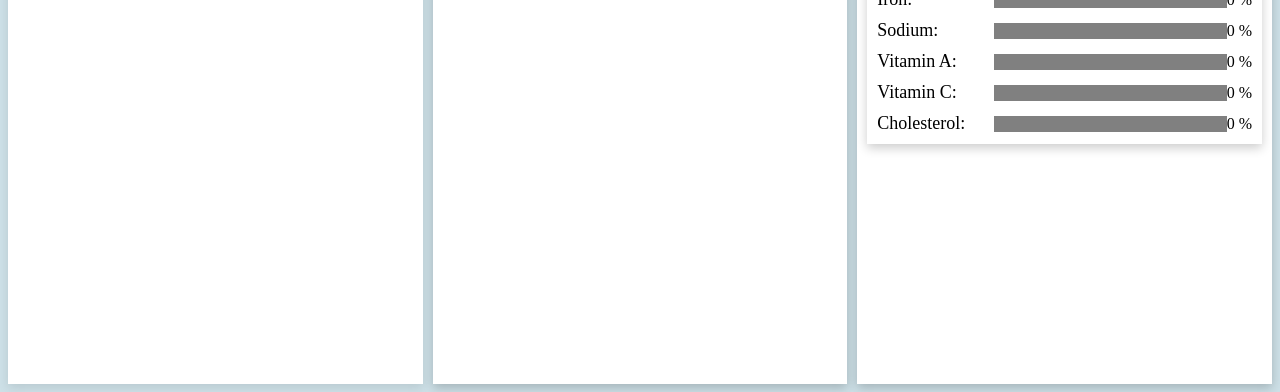
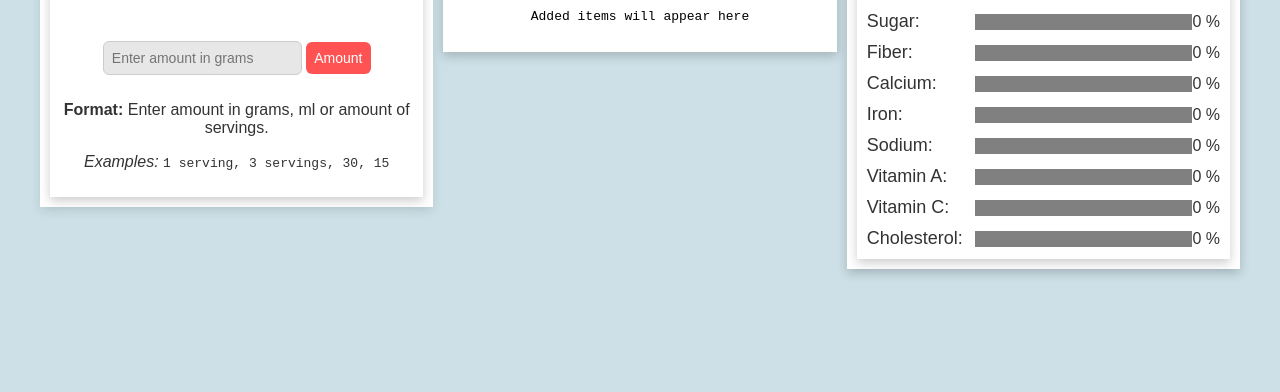
Before and after one commit to scwarren23/326-Project-Health-Website, a website: page frontend/foodTracker/UIFoodTracker.html in a window 1280 px wide. Shown: the part 436-828 px from the top of the page. Drawn offline with Linux system fonts and the light colour scheme; no server answers.

Commit message:
Tweaked foodtracker

```diff
--- a/frontend/foodTracker/UIFoodTracker.css
+++ b/frontend/foodTracker/UIFoodTracker.css
@@ -1,3 +1,73 @@
+body {
+    font-family: Arial, sans-serif;
+    background-color: rgb(205, 224, 231);
+    color: #333;
+}
+
+*, *::before, *::after {
+    box-sizing: border-box;
+}
+
+input, select, button {
+    font-family: inherit;
+    font-size: 14px;
+    padding: 8px;
+    border-radius: 6px;
+    border: 1px solid #ccc;
+    background-color: #fff;
+    color: #333;
+}
+
+button {
+    background-color: rgb(255, 82, 82);
+    color: white;
+    border: none;
+    cursor: pointer;
+    transition: background-color 0.3s ease;
+}
+
+button:hover {
+    background-color: rgb(220, 50, 50);
+}
+
+body {
+    font-family: Arial, sans-serif;
+    background-color: rgb(205, 224, 231);
+    margin: 0;
+    padding: 40px;
+    display: flex;
+    justify-content: center;
+    align-items: center;
+    min-height: 100vh;
+    box-sizing: border-box;
+    overflow-x: hidden;
+}
+
+*, *::before, *::after {
+    box-sizing: border-box;
+}
+
+input, select, button {
+    font-family: inherit;
+    font-size: 14px;
+    padding: 8px;
+    margin-bottom: 10px;
+    border-radius: 6px;
+    border: 1px solid #ccc;
+}
+
+button {
+    background-color: rgb(255, 82, 82);
+    color: white;
+    border: none;
+    cursor: pointer;
+    transition: background-color 0.3s ease;
+}
+
+button:hover {
+    background-color: rgb(220, 50, 50);
+}
+
 body {
     /* display: flex;
     justify-content: left;
```
